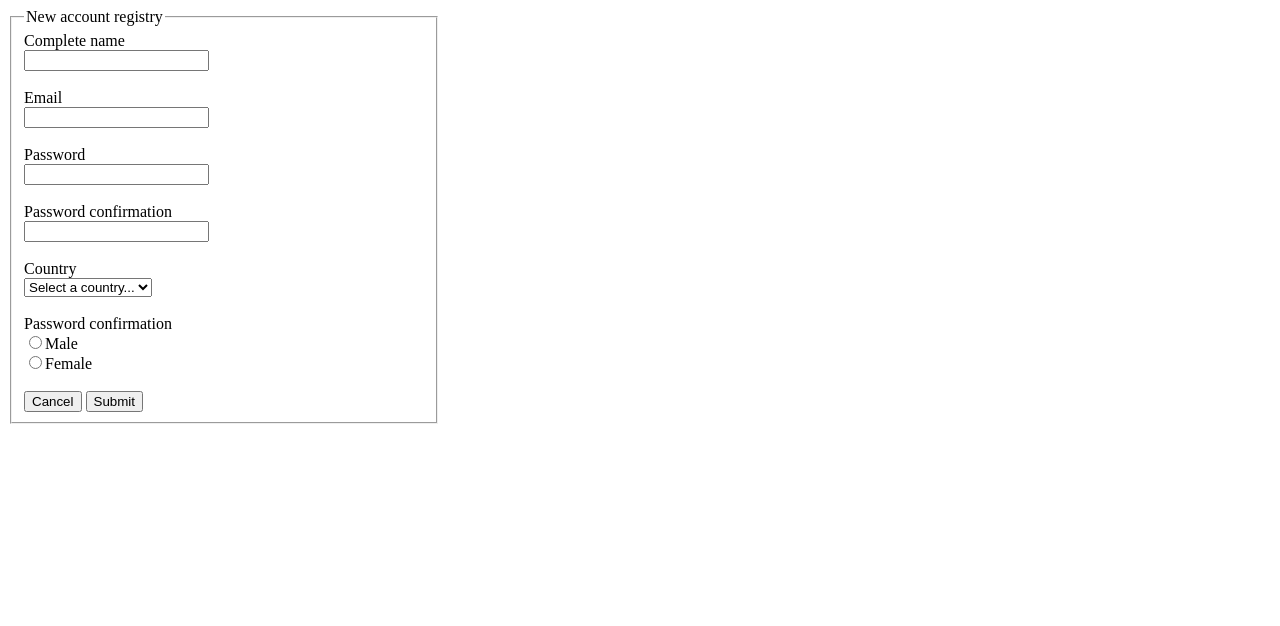
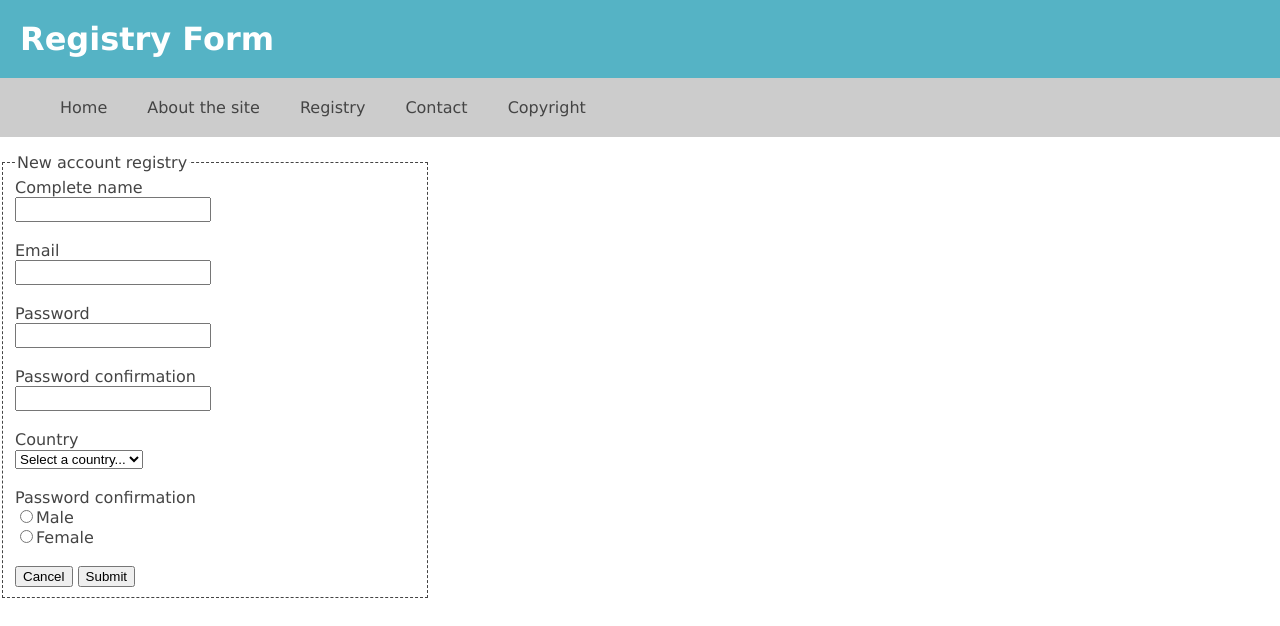
Before and after one commit to memo-saldana/WebClass, a plain HTML site: page classwork/exercise1.html in a window 1280 px wide. Drawn offline with Linux system fonts and the light colour scheme.

Commit message:
CSS exercise

```diff
--- /dev/null
+++ b/classwork/css/styles.css
@@ -0,0 +1,42 @@
+body{
+  font-family: Verdana, Geneva, Tahoma, sans-serif;
+  margin: 0;
+  color: #444;
+}
+
+h1 {
+  background-color: #55B3C5;
+  color: #fff;
+  margin: 0;
+  padding: 20px;
+}
+
+#menu {
+  margin-top: 0;
+  list-style: none;
+  background-color:#ccc;
+  font-size: 1rem;
+  overflow: hidden;
+}
+
+#menu > li {
+  float: left;
+  padding: 20px;
+}
+
+#menu > li:hover{
+  color: #fff;
+  background-color: #535353;
+  cursor: pointer;
+}
+
+input {
+  padding-top: 3px;
+  padding-right: 10px;
+  padding-bottom: 3px;
+  padding-left: 5px;
+}
+
+fieldset {
+  border: 1px dashed;
+}
--- a/classwork/exercise1.html
+++ b/classwork/exercise1.html
@@ -3,9 +3,22 @@
 <head>
   <meta charset="UTF-8">
   <meta http-equiv="X-UA-Compatible" content="ie=edge">
+  <link rel="stylesheet" href="./css/styles.css">
   <title>Exercise 1</title>
 </head>
 <body>
+    <header>
+        <h1>Registry Form</h1>
+      </header>
+      <nav>
+        <ul id="menu">
+          <li>Home</li>
+          <li>About the site</li>
+          <li>Registry</li>
+          <li>Contact</li>
+          <li>Copyright</li>
+        </ul>
+      </nav>
   <fieldset style="width:400px;">
     <legend>New account registry</legend>
     <form action="">
```
